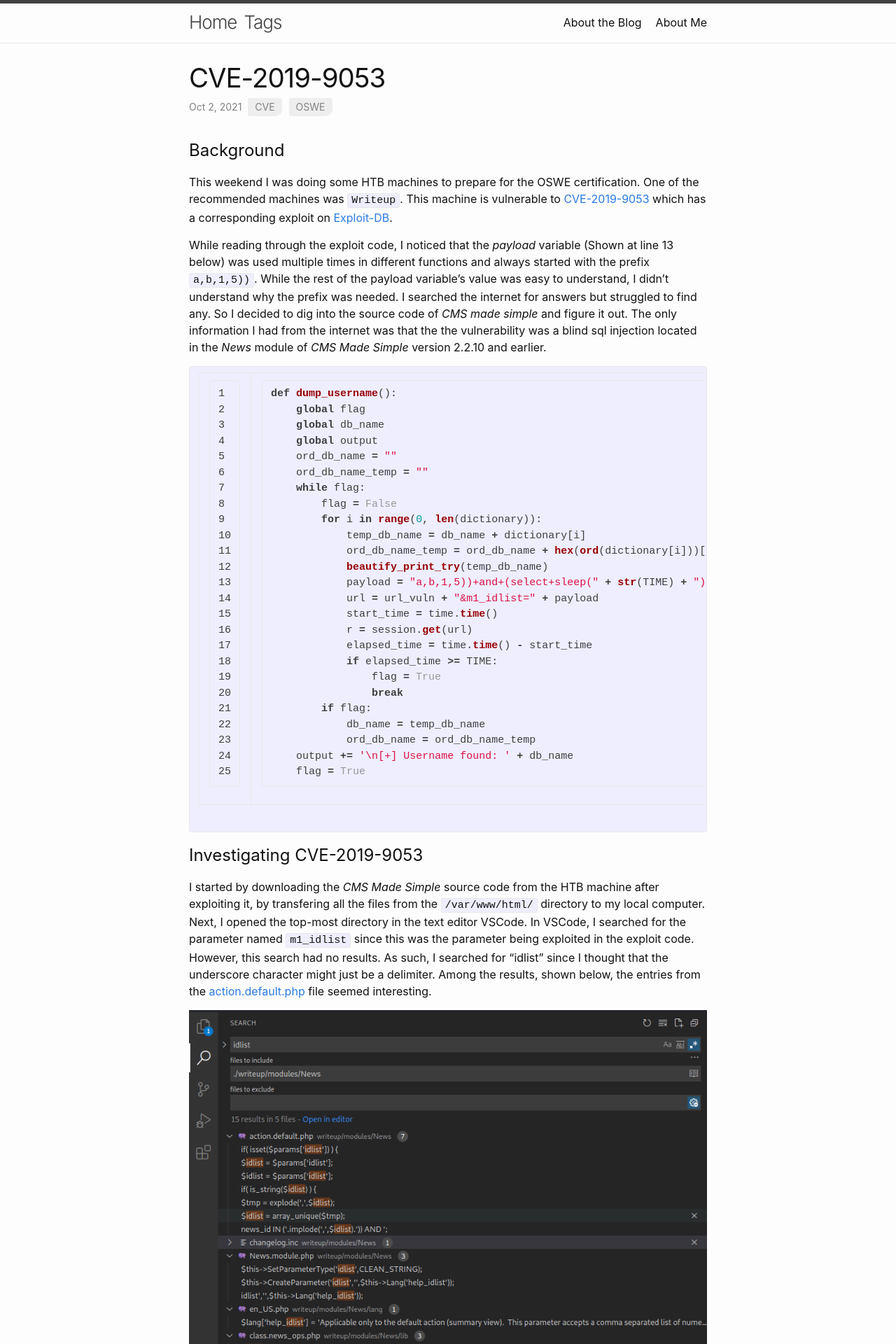
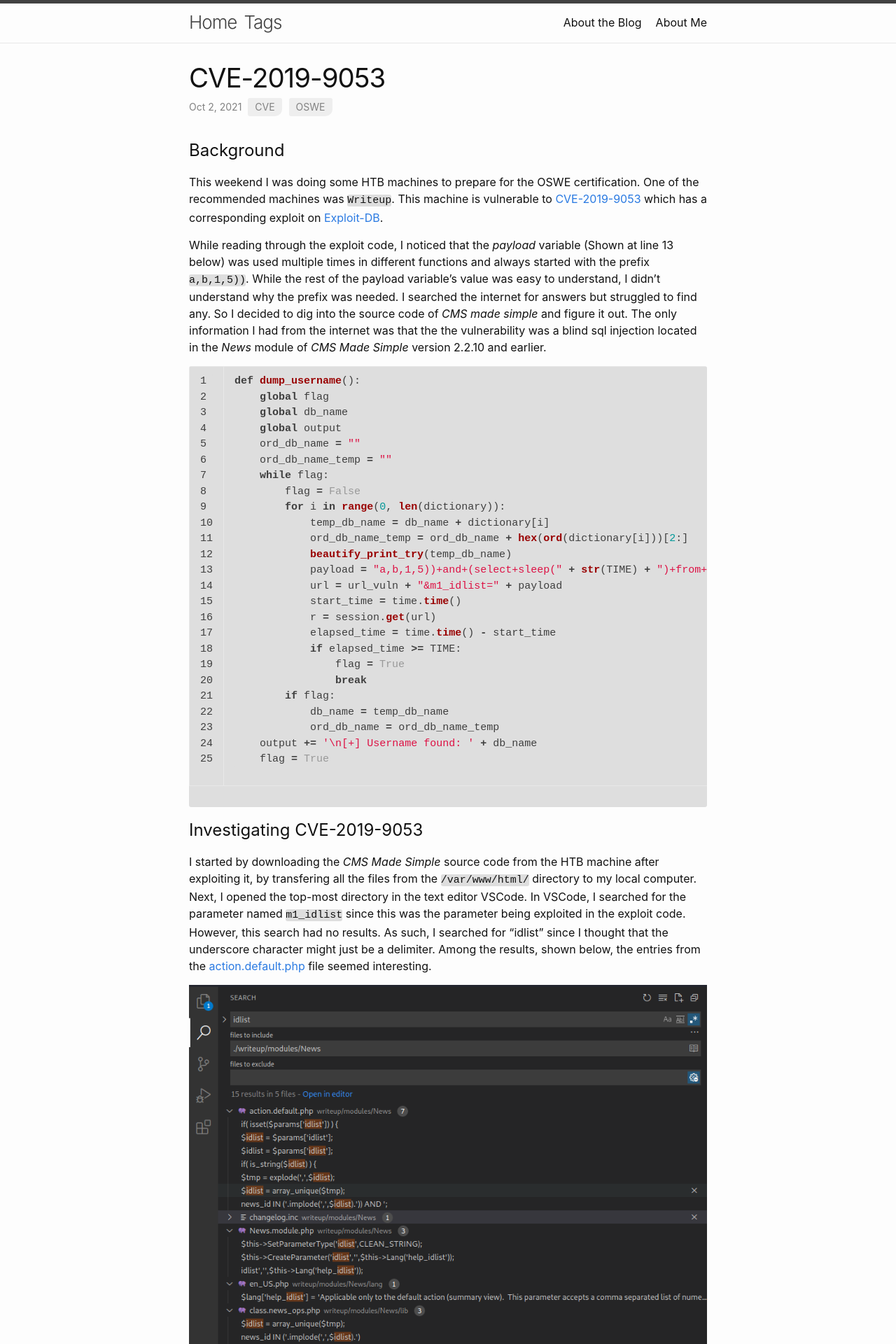
Before and after one commit to tpetersonkth/tpetersonkth.github.io, a Jekyll site: the page built from _posts/2021-10-02-Analysis-of-CVE-2019-9053.md, in a window 1280 px wide. Shown: the top 1920 px of the page at 70% size. Built offline with Jekyll 4.4.1, drawn with Linux system fonts in a browser that asks for light colours.

Commit message:
Minor improvement on code block design

```diff
--- a/_sass/minima/_base.scss
+++ b/_sass/minima/_base.scss
@@ -149,17 +149,19 @@
 pre,
 code {
   @include relative-font-size(0.9375);
-  border: 1px solid $grey-color-light;
+  border: 0px solid $grey-color-light;
   border-radius: 3px;
-  background-color: #eef;
+  background-color: #dedede;
+  padding: 0px 0px;
+
 }
 
 code {
-  padding: 1px 5px;
+  padding: 0px 0px;
 }
 
 pre {
-  padding: 8px 12px;
+  padding: 0px 0px;
   overflow-x: auto;
 
   > code {
@@ -168,7 +170,6 @@
     padding-left: 0;
   }
 }
-
 
 
 /**
```
